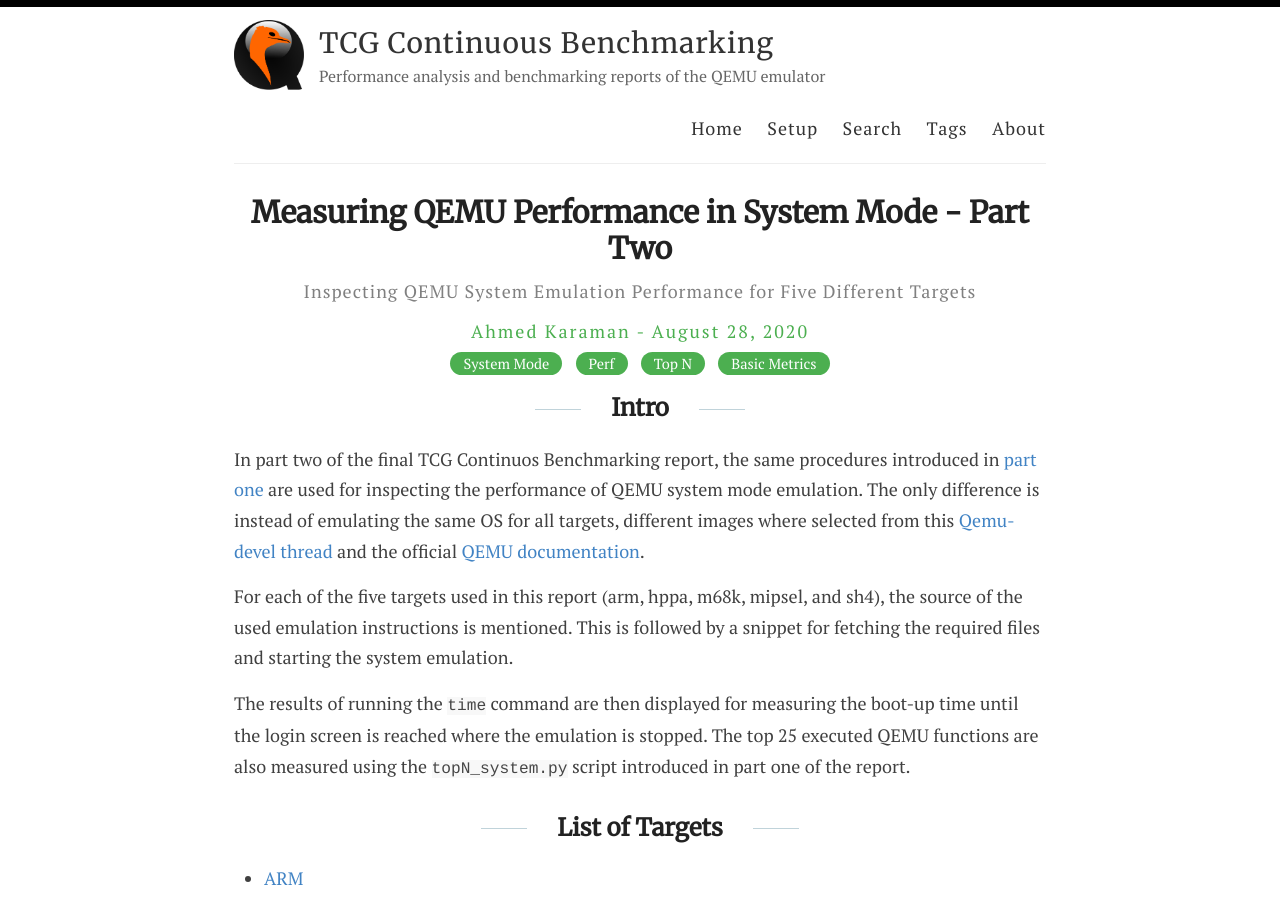
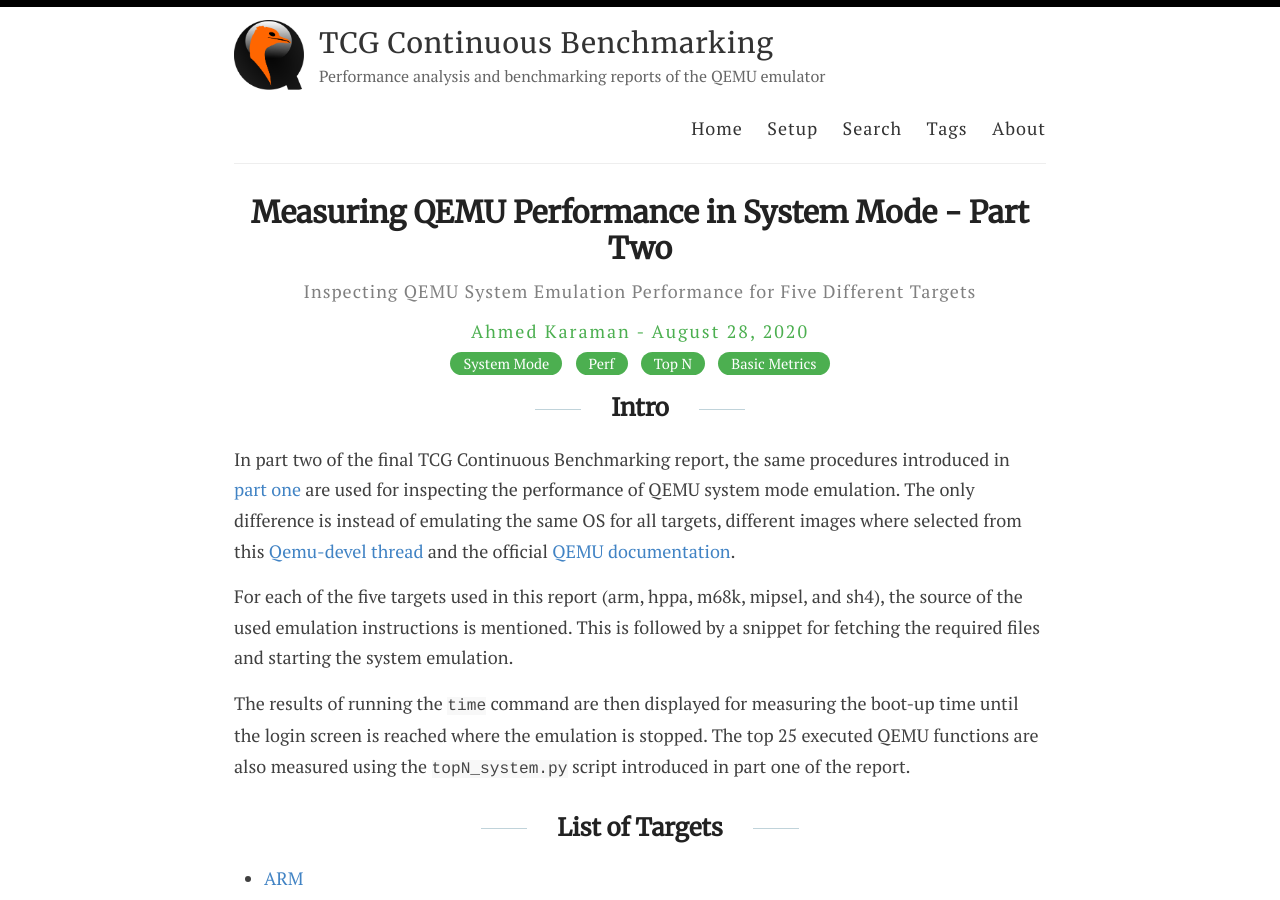
Before and after one commit to ahmedkrmn/TCG-Continuous-Benchmarking, a Jekyll site: the page built from _posts/2020-08-28-Measuring-QEMU-Performance-in-System-Mode-Part-Two.md, in a window 1280 px wide and 900 px high. Built offline with Jekyll 4.4.1, drawn with Linux system fonts in a browser that asks for light colours.

Commit message:
Fix typo in report 10

```diff
--- a/_posts/2020-08-28-Measuring-QEMU-Performance-in-System-Mode-Part-Two.md
+++ b/_posts/2020-08-28-Measuring-QEMU-Performance-in-System-Mode-Part-Two.md
@@ -3,12 +3,12 @@
 title: Measuring QEMU Performance in System Mode - Part Two
 tags: ['System Mode', 'Perf', 'Top N', 'Basic Metrics']
 subtitle: Inspecting QEMU System Emulation Performance for Five Different Targets
-excerpt: In part two of the final TCG Continuos Benchmarking report, the same procedures introduced in part one are used for inspecting the performance of QEMU system mode emulation. The only difference is instead of emulating the same OS for all targets, different images where selected from a Qemu-devel thread and the official QEMU documentation.
+excerpt: In part two of the final TCG Continuous Benchmarking report, the same procedures introduced in part one are used for inspecting the performance of QEMU system mode emulation. The only difference is instead of emulating the same OS for all targets, different images where selected from a Qemu-devel thread and the official QEMU documentation.
 ---
 
 ## Intro
 
-In part two of the final TCG Continuos Benchmarking report, the same procedures introduced in [part one](https://ahmedkrmn.github.io/TCG-Continuous-Benchmarking/Measuring-QEMU-Performance-in-System-Mode/) are used for inspecting the performance of QEMU system mode emulation. The only difference is instead of emulating the same OS for all targets, different images where selected from this [Qemu-devel thread](https://www.mail-archive.com/qemu-devel@nongnu.org/msg604682.html) and the official [QEMU documentation](https://www.qemu.org/docs/master/system/).
+In part two of the final TCG Continuous Benchmarking report, the same procedures introduced in [part one](https://ahmedkrmn.github.io/TCG-Continuous-Benchmarking/Measuring-QEMU-Performance-in-System-Mode/) are used for inspecting the performance of QEMU system mode emulation. The only difference is instead of emulating the same OS for all targets, different images where selected from this [Qemu-devel thread](https://www.mail-archive.com/qemu-devel@nongnu.org/msg604682.html) and the official [QEMU documentation](https://www.qemu.org/docs/master/system/).
 
 For each of the five targets used in this report (arm, hppa, m68k, mipsel, and sh4), the source of the used emulation instructions is mentioned. This is followed by a snippet for fetching the required files and starting the system emulation.
 
```
